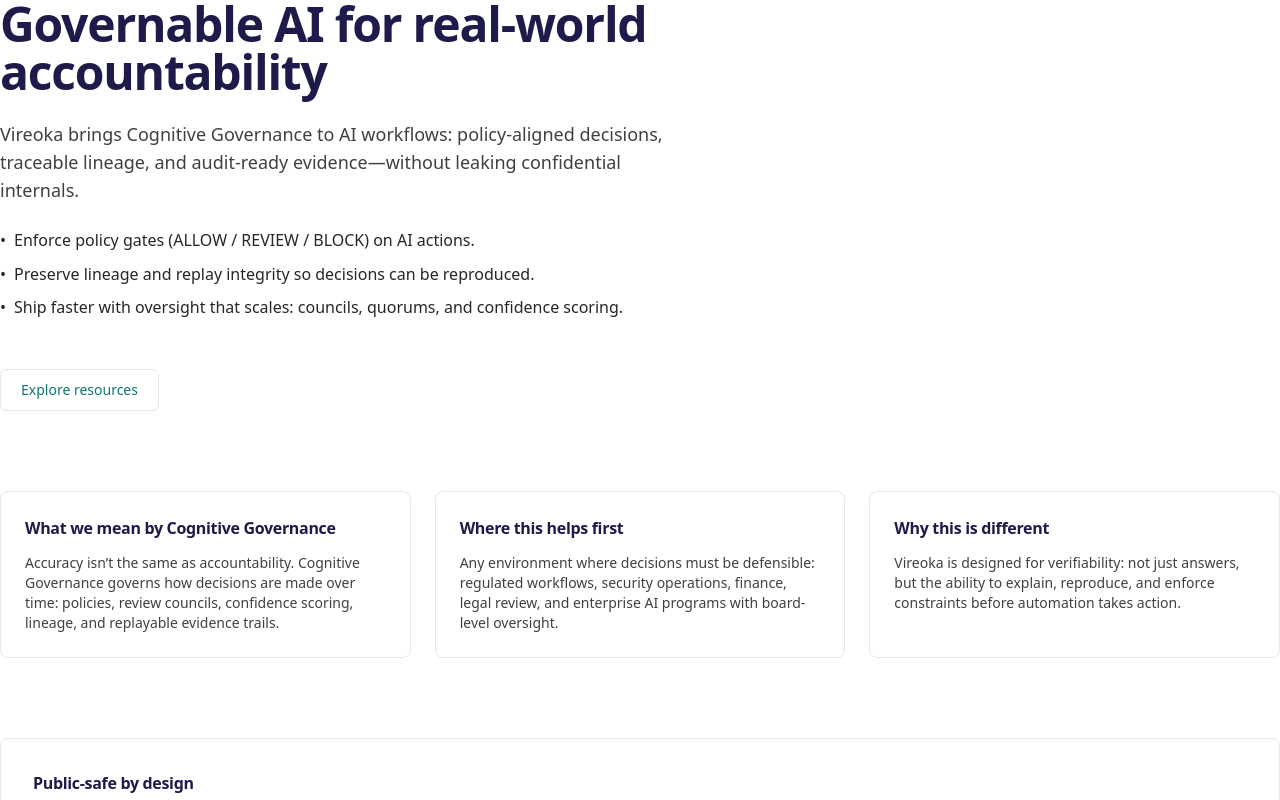
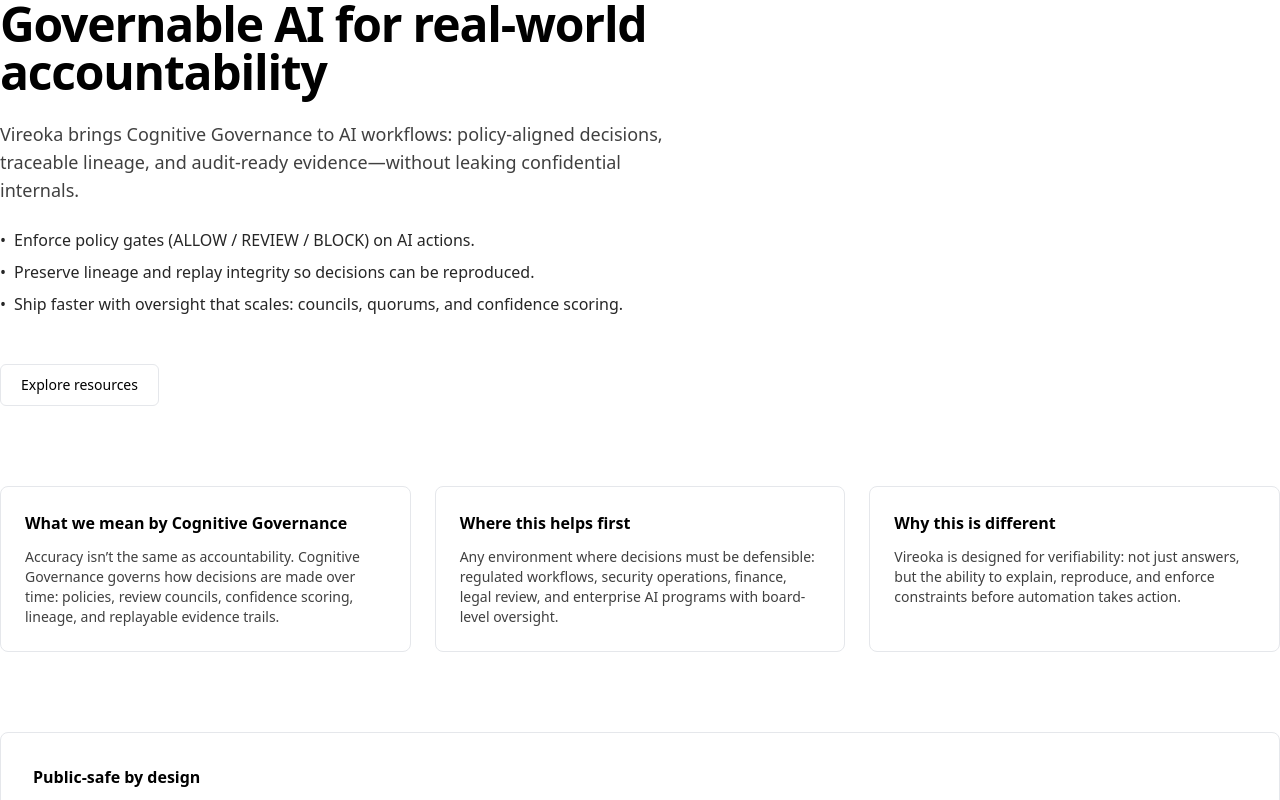
Before and after one commit to nrgore1/vireoka_final_website, a Next.js app: page / in a window 1280 px wide. Shown: the top 800 px of the page. Built offline with nearby package versions, Linux system fonts and the light colour scheme; no server answers.

Commit message:
fix: restore valid postcss and globals css

```diff
--- a/src/app/globals.css
+++ b/src/app/globals.css
@@ -2,31 +2,12 @@
 @tailwind components;
 @tailwind utilities;
 
-/* Base typography & resets */
-@layer base {
-  html {
-    font-family: ui-sans-serif, system-ui, -apple-system, BlinkMacSystemFont,
-      "Segoe UI", Roboto, "Helvetica Neue", Arial, "Noto Sans", sans-serif;
-    background-color: #ffffff;
-  }
+html,
+body {
+  padding: 0;
+  margin: 0;
+}
 
-  body {
-    color: #334155;
-    line-height: 1.6;
-  }
-
-  h1, h2, h3, h4 {
-    color: #1E1B4B;
-    letter-spacing: -0.02em;
-  }
-
-  a {
-    color: #0F766E;
-    text-decoration: none;
-  }
-
-  a:hover {
-    text-decoration: underline;
-    text-underline-offset: 4px;
-  }
+* {
+  box-sizing: border-box;
 }
```
